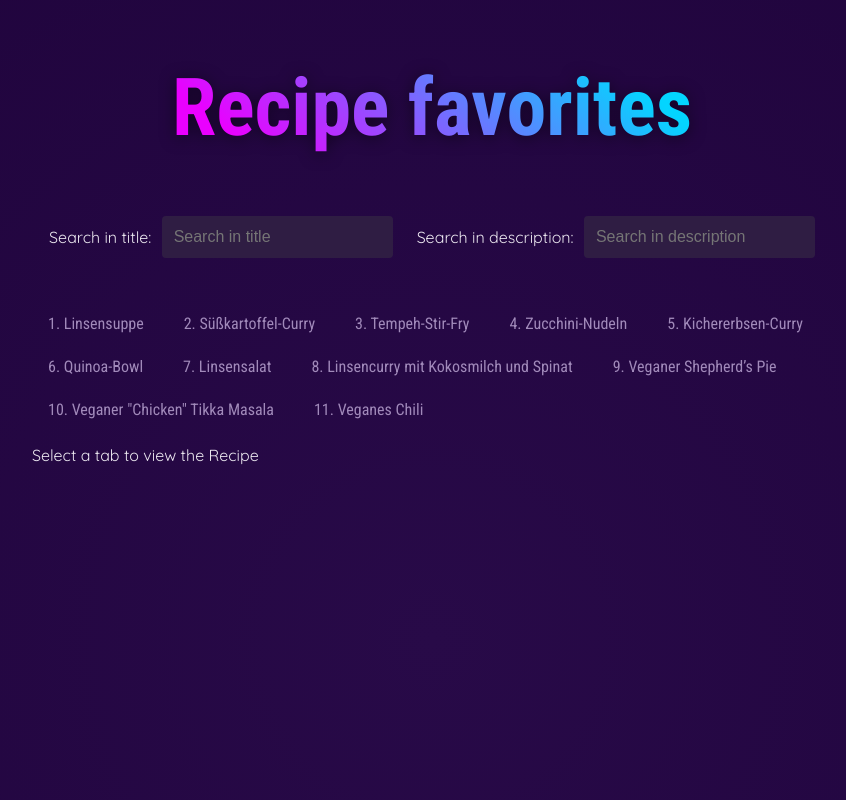
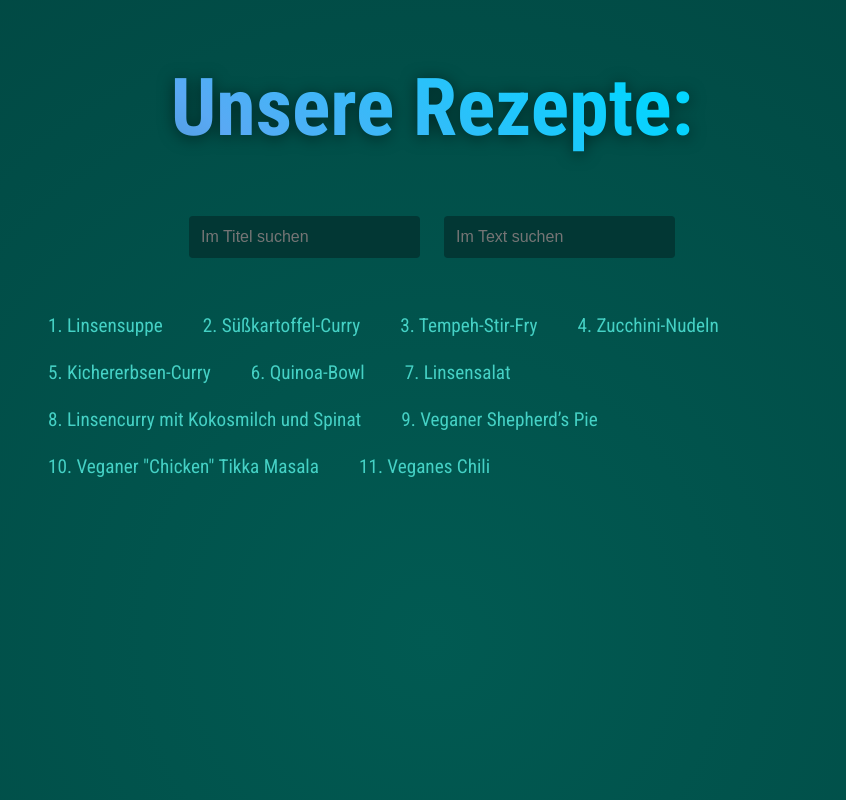
Before and after one commit to mcmulman/recipes, a React (Vite) app: page / in a window 1280 px wide. Shown: the top 800 px of the page, without its empty margins (208-1054 px from the left). Built offline with nearby package versions, Linux system fonts and the light colour scheme.

Commit message:
Add styling

```diff
--- a/src/components/Elements/TabButton/TabButton.css
+++ b/src/components/Elements/TabButton/TabButton.css
@@ -3,19 +3,19 @@ menu button {
   border: none;
   border-radius: 6px;
   background-color: transparent;
-  color: #a18aba;
+  color: #45d1c5;
   font-family: "Roboto Condensed", sans-serif;
-  font-size: 1rem;
+  font-size: 1.2rem;
   cursor: pointer;
   transition: all 0.2s ease-in-out;
 }
 
 menu button:hover {
-  background-color: #1b082f;
+  background-color: #044a42;
   color: #ebe7ef;
 }
 
 menu button.active {
-  background-color: #7925d3;
+  background-color: #023734;
   color: #ebe7ef;
 }
--- a/src/components/Header/Header.css
+++ b/src/components/Header/Header.css
@@ -14,7 +14,7 @@ header h1 {
   margin: 0;
   font-family: "Roboto Condensed", sans-serif;
   font-size: 5rem;
-  background: linear-gradient(40deg, #ea00ff, #ea00ff, #03d5ff, #03d5ff);
+  background: linear-gradient(40deg, #305471, #59a9f4, #03d5ff, #03d5ff);
   -webkit-background-clip: text;
   -webkit-text-fill-color: transparent;
   filter: drop-shadow(0 2px 8px rgba(0, 0, 0, 0.5));
@@ -23,6 +23,6 @@ header h1 {
 header p {
   margin: 0;
   font-size: 1.25rem;
-  color: #8964b0;
+  color: #59a9f4;
   font-family: "Roboto Condensed", sans-serif;
 }
--- a/src/components/Header/Header.jsx
+++ b/src/components/Header/Header.jsx
@@ -3,7 +3,7 @@ import './Header.css';
 function Header() {
   return (
     <header>
-      <h1>Recipe favorites</h1>
+      <h1>Unsere Rezepte:</h1>
     </header>
   );
 }
--- a/src/components/Recipes/Recipe.jsx
+++ b/src/components/Recipes/Recipe.jsx
@@ -2,12 +2,8 @@ import Showdown from 'showdown';
 import DOMPurify from 'dompurify'
 
 function Recipe({title, description}) {
-
   const descriptionConverter = new Showdown.Converter();
-
   const descriptionHTML = descriptionConverter.makeHtml(description);
-
-
 
   return (
     <div style={{'overflow': 'auto'}}>
--- a/src/components/Recipes/Recipes.jsx
+++ b/src/components/Recipes/Recipes.jsx
@@ -22,14 +22,8 @@ function Recipes() {
     <>
       <Section>
         <div style={{display: 'flex', justifyContent: 'center', gap: '24px'}}>
-          <div style={{display: 'flex', alignItems: 'center', justifyContent: 'center', gap: '6px'}}>
-            <label htmlFor='search'>Search in title:&nbsp;
-            </label><input name="searchTitle" placeholder='Search in title' onChange={handleSearch}/>
-          </div>
-          <div style={{display: 'flex', alignItems: 'center', justifyContent: 'center', gap: '6px'}}>
-            <label htmlFor='searchDesc'>Search in description:&nbsp;</label>
-            <input name="searchDesc" placeholder='Search in description' onChange={handleSearch}/>
-          </div>
+            <input name="searchTitle" placeholder='Im Titel suchen' onChange={handleSearch}/>
+            <input name="searchDesc" placeholder='Im Text suchen' onChange={handleSearch}/>
         </div>
       </Section>
 
@@ -40,7 +34,6 @@ function Recipes() {
             <TabButton key={index-1} onTabSelect={() => onTabSelect(element.id)} active={activeTab === element.id}>{element.title}</TabButton>
           ))}
         >
-          {!activeTab && <p>Select a tab to view the Recipe</p>}
           {activeTab && (
             <div className={'tab-content'}>
               <Recipe {...RECIPES[activeTab-1]} />
--- a/src/index.css
+++ b/src/index.css
@@ -9,7 +9,7 @@ html {
   line-height: 1.5;
 
   color: #ebe7ef;
-  background: radial-gradient(#280a48, #20043d);
+  background: radial-gradient(#015a52, #014742);
 
   font-synthesis: none;
   text-rendering: optimizeLegibility;
@@ -29,7 +29,7 @@ main h2 {
   text-align: center;
   font-family: "Roboto Condensed", sans-serif;
   margin: 0 0 1.5rem 0;
-  color: #a18aba;
+  color: #5f8fc1;
 }
 
 .examples {
@@ -54,7 +54,7 @@ main h2 {
 .tab-content {
   padding: 1rem;
   border-radius: 6px;
-  background-color: #2f1d43;
+  background-color: #023734;
   box-shadow: 0 2px 8px rgba(0, 0, 0, 0.3);
 }
 
@@ -71,6 +71,6 @@ input {
   font-size: 1rem;
   border-radius: 4px;
   border: none;
-  background-color: #2f1d43;
+  background-color: #023734;
   color: #ebe7ef;
 }
```
Also changed, not shown: 5 other files (tests, documents, lock files or other folders).
